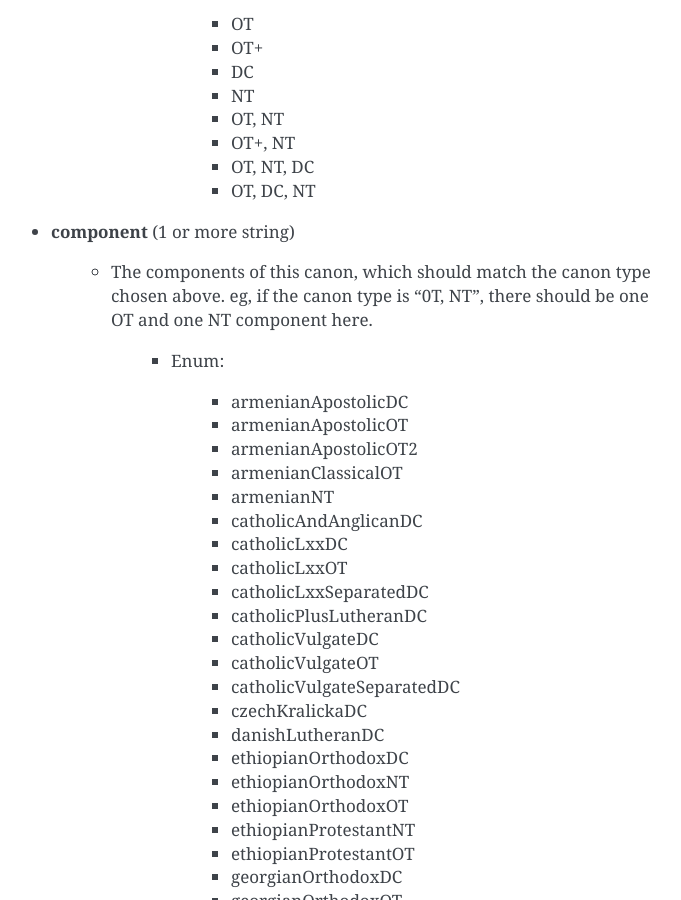
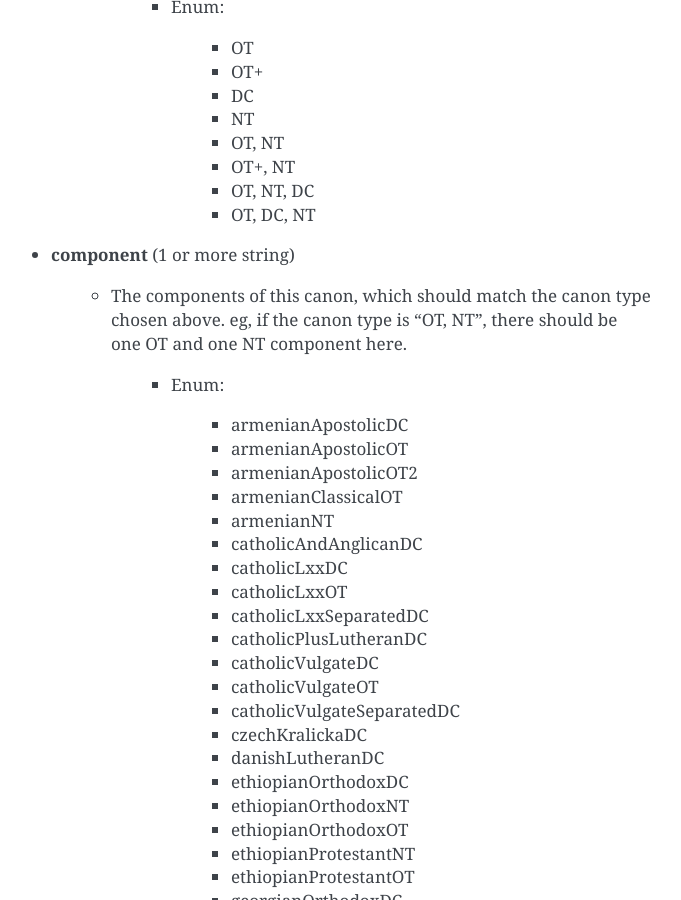
Before and after one commit to bible-technology/scripture-burrito, a Sphinx documentation site: the page built from proto_doc/dbl_2_3/briefing_papers/source/04_identification.rst, in a window 1280 px wide and 900 px high, scrolled down 5404 px. Shown: the whole window, without its empty margins (429-1110 px from the left). Built offline with Sphinx 7.4.7, drawn with Linux system fonts in a browser that asks for light colours.

```diff
--- a/proto_doc/dbl_2_3/briefing_papers/source/04_identification.rst
+++ b/proto_doc/dbl_2_3/briefing_papers/source/04_identification.rst
@@ -302,7 +303,7 @@ It is based on analysis of the Canons.xml used by Paratext. It is currently not
 
    * **component** (1 or more string)
 
-      * The components of this canon, which should match the canon type chosen above. eg, if the canon type is "0T, NT", there should be one OT and one NT component here.
+      * The components of this canon, which should match the canon type chosen above. eg, if the canon type is "OT, NT", there should be one OT and one NT component here.
 
          * Enum:
 
```
Also changed, not shown: other parts of proto_doc/dbl_2_3/briefing_papers/source/04_identification.rst (+1 -0 lines).
